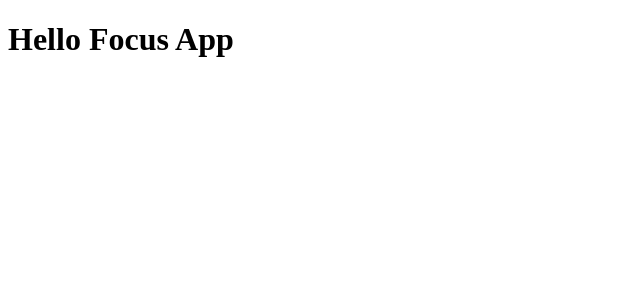
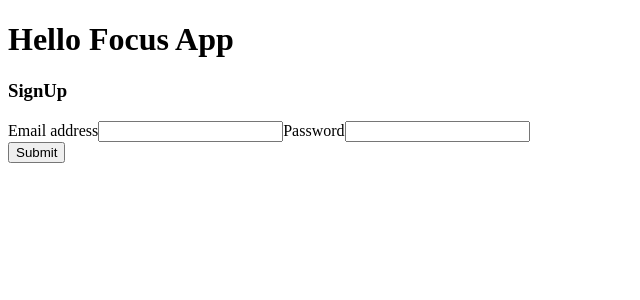
Before and after one commit to kunwarSamriddhi/focus-tracker, a React app in the folder frontend/: page /signup in a window 1280 px wide. Before the commit this address had no page. Shown: the top 300 px of the page, without its empty margins (0-640 px from the left). Built offline with nearby package versions, Linux system fonts and the light colour scheme; the HTML template or start-up script is replaced by a standard one.

Commit message:
Add signup page and logout flow with authentication flow

```diff
--- a/frontend/src/App.jsx
+++ b/frontend/src/App.jsx
@@ -1,6 +1,7 @@
 import Dashboard from "./pages/Dashboard"
 import History from "./pages/History";
 import Login from "./pages/Login"
+import Signup from "./pages/Signup"
 import {
   BrowserRouter as Router,
   Routes,
@@ -13,9 +14,10 @@ function App() {
         <h1>Hello Focus App</h1>
         <Router>
           <Routes>
-            <Route path="/" element={<Login />} />
+            <Route path="/login" element={<Login />} />
             <Route path="/dashboard" element={<Dashboard />} />
             <Route path="/history" element={<History />} />
+            <Route path="/signup" element={<Signup />} />
           </Routes>
         </Router>
       </div>
--- a/frontend/src/pages/Dashboard.jsx
+++ b/frontend/src/pages/Dashboard.jsx
@@ -110,6 +110,11 @@ const Dashboard = () => {
 
     }, []);
 
+    const handleLogout = () => {
+        localStorage.removeItem("token");
+        navigate("/login");
+    }
+
 
     return (
         <div>
@@ -136,6 +141,13 @@ const Dashboard = () => {
                 </button>
             )
             }
+            <br /><br />
+            <button onClick={() => navigate("/history")}>View History</button>
+
+            <br /><br />
+            <button onClick={handleLogout}>
+                Logout
+            </button>
         </div>
     )
 }
--- a/frontend/src/pages/Login.jsx
+++ b/frontend/src/pages/Login.jsx
@@ -1,5 +1,5 @@
 import React, { useState } from 'react';
-import { useNavigate } from "react-router-dom";
+import {Link, useNavigate } from "react-router-dom";
 
 const Login = () => {
 
@@ -122,6 +122,9 @@ const Login = () => {
                                 : "Submit"
                         }
                     </button>
+                    <br /><br />
+                    <h3>Not registered ? <Link className="nav-link" to="/signup">Signup</Link></h3>
+
 
                 </div>
             </form>
--- /dev/null
+++ b/frontend/src/pages/Signup.jsx
@@ -0,0 +1,75 @@
+import React, { useState } from 'react';
+import { useNavigate } from "react-router-dom";
+
+const Signup = () => {
+    const [credential, setCredential] = useState({
+        email: "",
+        password: ""
+    });
+
+    const navigate = useNavigate();
+
+    const [error, setError] = useState("");
+
+    const handleChange = (e) => {
+
+        setCredential({
+            ...credential,
+            [e.target.name]: e.target.value,
+        });
+    };
+
+    const handleSubmit = async (e) => {
+        e.preventDefault();
+
+        setError("");
+
+        const { email, password } = credential;
+
+        if (!email || !password) {
+            return setError("All fields are required.");
+        }
+
+        try {
+            const response = await fetch("http://localhost:5000/api/auth/signup", {
+                method: "POST",
+                headers: {
+                    "Content-Type": "application/json"
+                },
+                body: JSON.stringify({ email, password })
+            }
+            );
+            const data = await response.json();
+
+            if (!response.ok) {
+                return setError(data.message);
+            }
+
+            navigate("/login");
+
+        } catch (error) {
+            console.log(error);
+        }
+    }
+
+    return (
+        <div>
+            <form onSubmit={handleSubmit}>
+                <h3>SignUp</h3>
+                <div className="mb-3">
+                    <label htmlFor="inputEmail">Email address</label>
+                    <input type="email" id='inputEmail' name='email' value={credential.email} onChange={handleChange} />
+
+                    <label htmlFor="inputPassword">Password</label>
+                    <input type="password" id='inputPassword' name='password' value={credential.password} onChange={handleChange} />
+
+                    {error && <p>{error}</p>}
+                    <br />
+                    <button type="submit" className="btn btn-primary">Submit</button>
+                </div>
+            </form>
+        </div>
+    )
+}
+
+export default Signup
```
